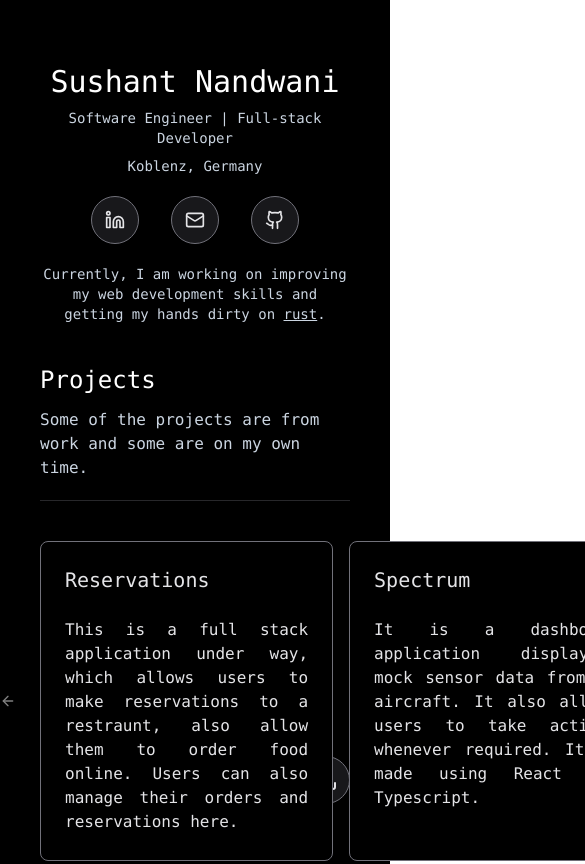
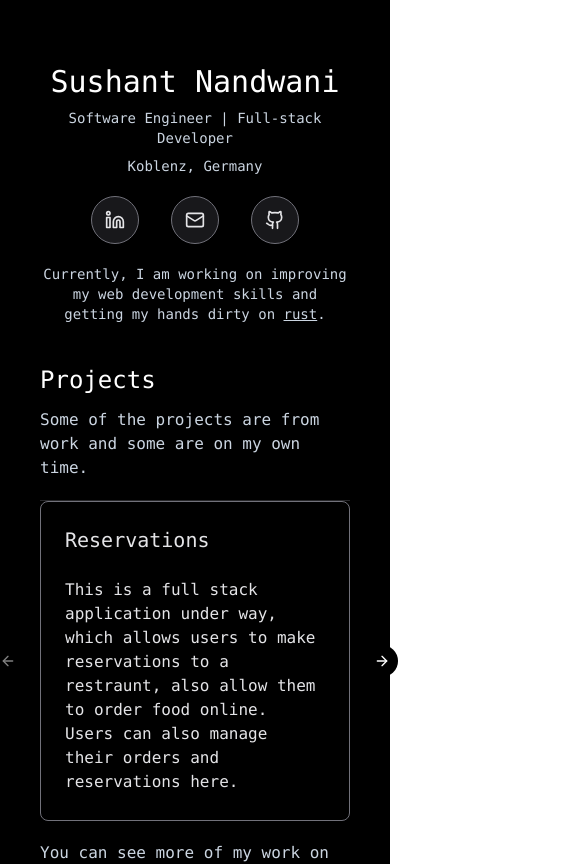
Before and after one commit to sushantn16/portfolio, a Next.js app: page / in a window 390 px wide. Shown: the top 864 px of the page, 585 px wide, since content can reach past the window. Built offline with nearby package versions, Linux system fonts and the light colour scheme.

Commit message:
carousel fix mobile

```diff
--- a/src/app/page.tsx
+++ b/src/app/page.tsx
@@ -103,7 +103,7 @@ export default function Home() {
                 href={s.href}
                 target="_blank"
                 className="duration-700 group">
-                <span className="relative z-10 flex items-center justify-center w-12 h-12 text-sm duration-1000 border rounded-full text-zinc-200 group-hover:text-white group-hover:bg-zinc-900 border-zinc-500 bg-zinc-900 group-hover:border-zinc-200 drop-shadow-orange">
+                <span className="relative z-100 flex items-center justify-center w-12 h-12 text-sm duration-1000 border rounded-full text-zinc-200 group-hover:text-white group-hover:bg-zinc-900 border-zinc-500 bg-zinc-900 group-hover:border-zinc-200 drop-shadow-orange">
                   {s.icon}
                 </span>
               </Link>
@@ -116,11 +116,10 @@ export default function Home() {
         <p className="text-2xl">Projects</p>
         <p className="text-slate-300 mt-3">Some of the projects are from work and some are on my own time.</p>
         <div className="w-full h-px bg-zinc-800 mt-5" />
-        <div className="gap-5 flex flex-row flex-wrap mt-10 text-justify">
-          <Carousel>
-            <CarouselContent className="">
+          <Carousel className="">
+            <CarouselContent>
               {projects.map((project, i) =>
-                <CarouselItem className="basis-1/3" key={i}>
+                <CarouselItem className="md:basis-1/3" key={i}>
                   <Link href={project.href} className="duration-700 group" target="_blank">
                     <Card className="bg-black h-80 border-zinc-500 group-hover:border-zinc-200 duration-1000 text-zinc-200 group-hover:text-white">
                       <CardHeader className="text-xl">
@@ -136,7 +135,6 @@ export default function Home() {
             <CarouselPrevious className="bg-black border-0" />
             <CarouselNext className="bg-black border-0" />
           </Carousel>
-        </div>
         <p className="text-slate-300 mt-5" >You can see more of my work on <Link className="underline" href={"https://github.com/sushantn16"} target="_blank">Github</Link>.</p>
       </div>
 
```
